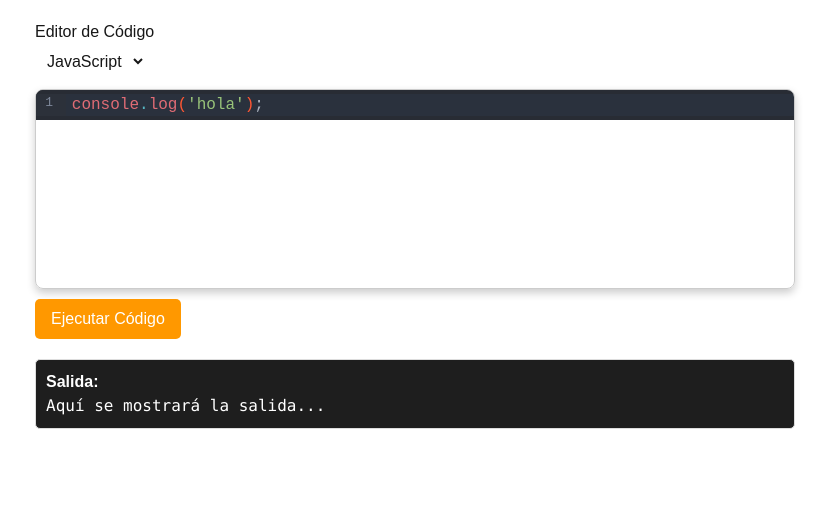
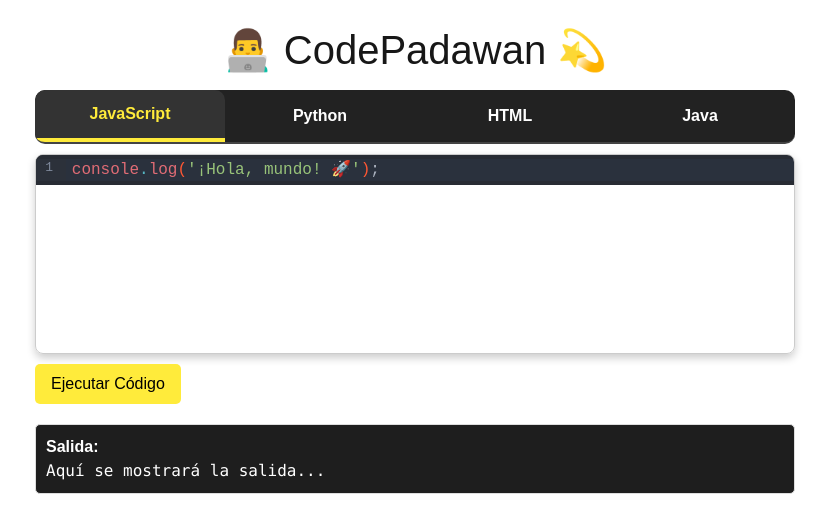
Before and after one commit to jrincon00/CodePadawan, a Next.js app: page / in a window 1280 px wide. Shown: the top 532 px of the page, without its empty margins (225-1054 px from the left). Built offline with nearby package versions, Linux system fonts and the light colour scheme.

Commit message:
Mejoras varias

```diff
--- a/src/components/CodeEditor.tsx
+++ b/src/components/CodeEditor.tsx
@@ -39,12 +39,26 @@ const CodeEditor: React.FC = () => {
   const editorInstance = useRef<EditorView | null>(null);
   const [code, setCode] = useState<string>("");
   const [output, setOutput] = useState<string>("");
-  const [language, setLanguage] = useState<"javascript" | "python" | "html" | "java">("javascript");
-  const [pyodideInstance, setPyodideInstance] = useState<PyodideInterface | null>(null);
+  const [language, setLanguage] = useState<
+    "javascript" | "python" | "html" | "java"
+  >("javascript");
+  const [pyodideInstance, setPyodideInstance] =
+    useState<PyodideInterface | null>(null);
   const [isPyodideReady, setIsPyodideReady] = useState<boolean>(false);
 
+  const handleLanguageChange = (
+    newLanguage: "javascript" | "python" | "html" | "java"
+  ) => {
+    setLanguage(newLanguage);
+    setOutput(""); // Limpia la salida cuando cambias de lenguaje
+  };
+
   const customTheme = EditorView.theme({
-    "& .cm-content": { fontFamily: "'Fira Code', monospace", fontSize: "16px", color: "#ff5733" },
+    "& .cm-content": {
+      fontFamily: "'Fira Code', monospace",
+      fontSize: "16px",
+      color: "#ff5733",
+    },
     "& .cm-editor": { backgroundColor: "#000" },
     "&.cm-line": { overflowWrap: "break-word" },
   });
@@ -63,14 +77,13 @@ const CodeEditor: React.FC = () => {
 
     const initialDoc =
       language === "javascript"
-        ? "console.log('hola');"
+        ? "console.log('¡Hola, mundo! 🚀');"
         : language === "python"
         ? 'print("¡Hola, mundo! 🚀")'
         : language === "html"
-        ? `<h1 style="font-size: 24px; color: blue;">Título Principal</h1>
-<p style="font-size: 16px;">Este es un párrafo.</p>
-<div style="font-size: 14px; color: green;">Contenido en div</div>`
-        : 'System.out.println("Hola desde Java");';
+        ? `<p style="font-size: 18px; line-height: 1.6; max-width: 600px;
+            color: #ddd;">¡Hola, mundo! 🚀</p>`
+        : 'System.out.println("Hola, mundo!");';
 
     console.log(`Initializing editor for language: ${language}`);
 
@@ -133,7 +146,9 @@ const CodeEditor: React.FC = () => {
         };
         const resultado = eval(codigo);
         console.log = originalLog;
-        setOutput(consoleOutput || resultado?.toString() || "❌ No se recibió salida.");
+        setOutput(
+          consoleOutput || resultado?.toString() || "❌ No se recibió salida."
+        );
       } else if (language === "python") {
         if (!pyodideInstance) {
           setOutput("❌ Pyodide aún no está listo, intenta nuevamente...");
@@ -198,18 +213,106 @@ public class Main {
 
   return (
     <div style={{ padding: "20px", maxWidth: "800px", margin: "0 auto" }}>
-      <h1>Editor de Código</h1>
-      <div style={{ marginBottom: "10px" }}>
-        <select
-          onChange={(e) => setLanguage(e.target.value as "javascript" | "python" | "html" | "java")}
-          style={{ padding: "8px", fontSize: "16px" }}
+      <h1
+        style={{
+          marginBottom: "10px",
+          display: "flex",
+          justifyContent: "center",
+          fontSize: "40px",
+        }}
+      >
+        👨‍💻 CodePadawan 💫
+      </h1>
+      <div
+        style={{
+          display: "flex",
+          borderBottom: "2px solid #444",
+          marginBottom: "10px",
+          background: "#222",
+          borderRadius: "10px",
+          overflow: "hidden",
+        }}
+      >
+        <button
+          onClick={() => {
+            setLanguage("javascript");
+            setOutput("");
+          }}
+          style={{
+            flex: 1,
+            padding: "12px",
+            border: "none",
+            cursor: "pointer",
+            background: language === "javascript" ? "#333" : "transparent",
+            color: language === "javascript" ? "#FFEB3B" : "#fff",
+            fontWeight: "bold",
+            borderBottom:
+              language === "javascript" ? "4px solid #FFEB3B" : "none",
+            borderRadius: "10px 10px 0 0",
+          }}
         >
-          <option value="javascript">JavaScript</option>
-          <option value="python">Python</option>
-          <option value="html">HTML</option>
-          <option value="java">Java</option>
-        </select>
+          JavaScript
+        </button>
+
+        <button
+          onClick={() => {
+            setLanguage("python");
+            setOutput("");
+          }}
+          style={{
+            flex: 1,
+            padding: "12px",
+            border: "none",
+            cursor: "pointer",
+            background: language === "python" ? "#333" : "transparent",
+            color: language === "python" ? "#007BFF" : "#fff",
+            fontWeight: "bold",
+            borderBottom: language === "python" ? "4px solid #007BFF" : "none",
+            borderRadius: "10px 10px 0 0",
+          }}
+        >
+          Python
+        </button>
+        <button
+          onClick={() => {
+            setLanguage("html");
+            setOutput("");
+          }}
+          style={{
+            flex: 1,
+            padding: "12px",
+            border: "none",
+            cursor: "pointer",
+            background: language === "html" ? "#333" : "transparent",
+            color: language === "html" ? "#FF9800" : "#fff",
+            fontWeight: "bold",
+            borderBottom: language === "html" ? "4px solid #FF9800" : "none",
+            borderRadius: "10px 10px 0 0",
+          }}
+        >
+          HTML
+        </button>
+        <button
+          onClick={() => {
+            setLanguage("java");
+            setOutput("");
+          }}
+          style={{
+            flex: 1,
+            padding: "12px",
+            border: "none",
+            cursor: "pointer",
+            background: language === "java" ? "#333" : "transparent",
+            color: language === "java" ? "#D32F2F" : "#fff",
+            fontWeight: "bold",
+            borderBottom: language === "java" ? "4px solid #D32F2F" : "none",
+            borderRadius: "10px 10px 0 0",
+          }}
+        >
+          Java
+        </button>
       </div>
+
       <div
         ref={editorRef}
         style={{
@@ -227,15 +330,27 @@ public class Main {
           marginTop: "10px",
           padding: "8px 16px",
           borderRadius: "5px",
-          background: language === "java" ? "#4CAF50" : "#FF9800",
-          color: "white",
+          background:
+            language === "python"
+              ? "#007BFF" // Azul para Python
+              : language === "java"
+              ? "#D32F2F" // Rojo para Java
+              : language === "html"
+              ? "#FF9800" // Naranja para HTML
+              : language === "javascript"
+              ? "#FFEB3B"
+              : "#4CAF50", // Amarillo para JavaScript
+          color: language === "javascript" ? "#000" : "#fff", // Texto oscuro solo para amarillo
           border: "none",
           cursor: "pointer",
           opacity: !isPyodideReady && language === "python" ? 0.5 : 1,
         }}
       >
-        {isPyodideReady || language !== "python" ? "Ejecutar Código" : "Cargando Pyodide..."}
+        {isPyodideReady || language !== "python"
+          ? "Ejecutar Código"
+          : "Cargando Pyodide..."}
       </button>
+
       <div
         style={{
           marginTop: "20px",
```
Also changed, not shown: 2 other files (tests, documents, lock files or other folders).
